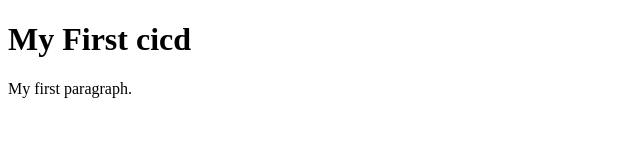
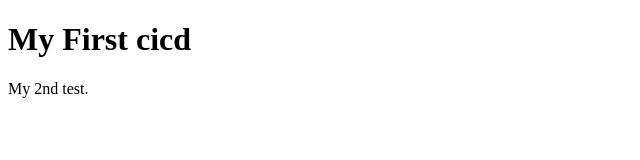
Before and after one commit to ayomalperera/cicd-test, a plain HTML site: page index.html in a window 1280 px wide. Shown: the full height of the page, 0-640 px from the left. Drawn offline with Linux system fonts and the light colour scheme.

Commit message:
Update index.html

```diff
--- a/index.html
+++ b/index.html
@@ -4,7 +4,7 @@
 
 <h1>My First cicd</h1>
 
-<p>My first paragraph.</p>
+<p>My 2nd test.</p>
 
 </body>
 </html>
```
